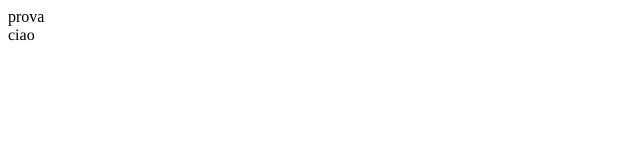
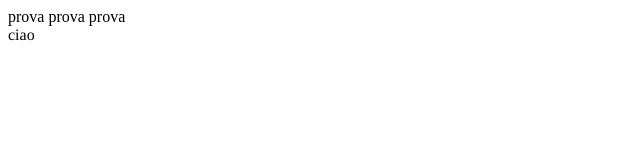
Before and after one commit to Tassinari2019/sitoprova.github.io, a plain HTML site: page lavoro.html in a window 1280 px wide. Shown: the full height of the page, 0-640 px from the left. Drawn offline with Linux system fonts and the light colour scheme.

Commit message:
Update lavoro.html

```diff
--- a/lavoro.html
+++ b/lavoro.html
@@ -1,8 +1,9 @@
-
 <html>
+  <head>prova
+  </head>
   <body>
-    prova
-    <br>
+    prova prova
+    <br/>
     <font face="Times">ciao
     </font>
   </body>
```
